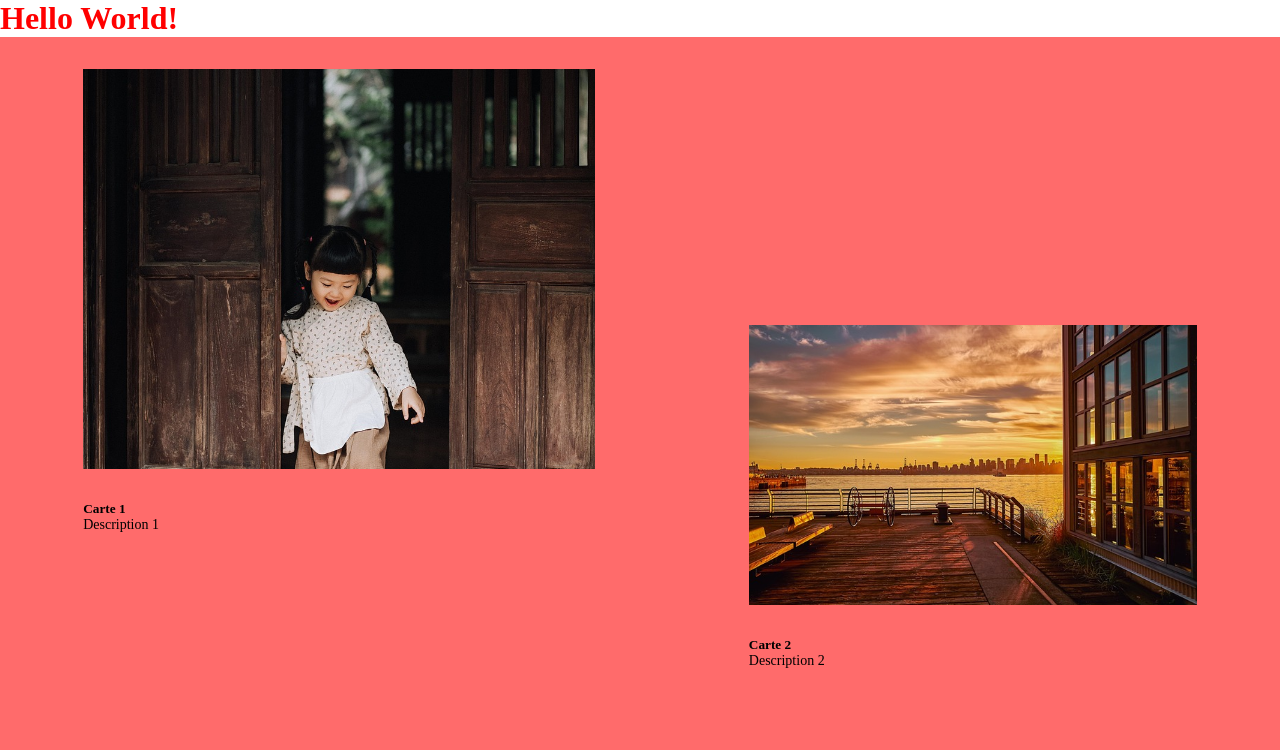
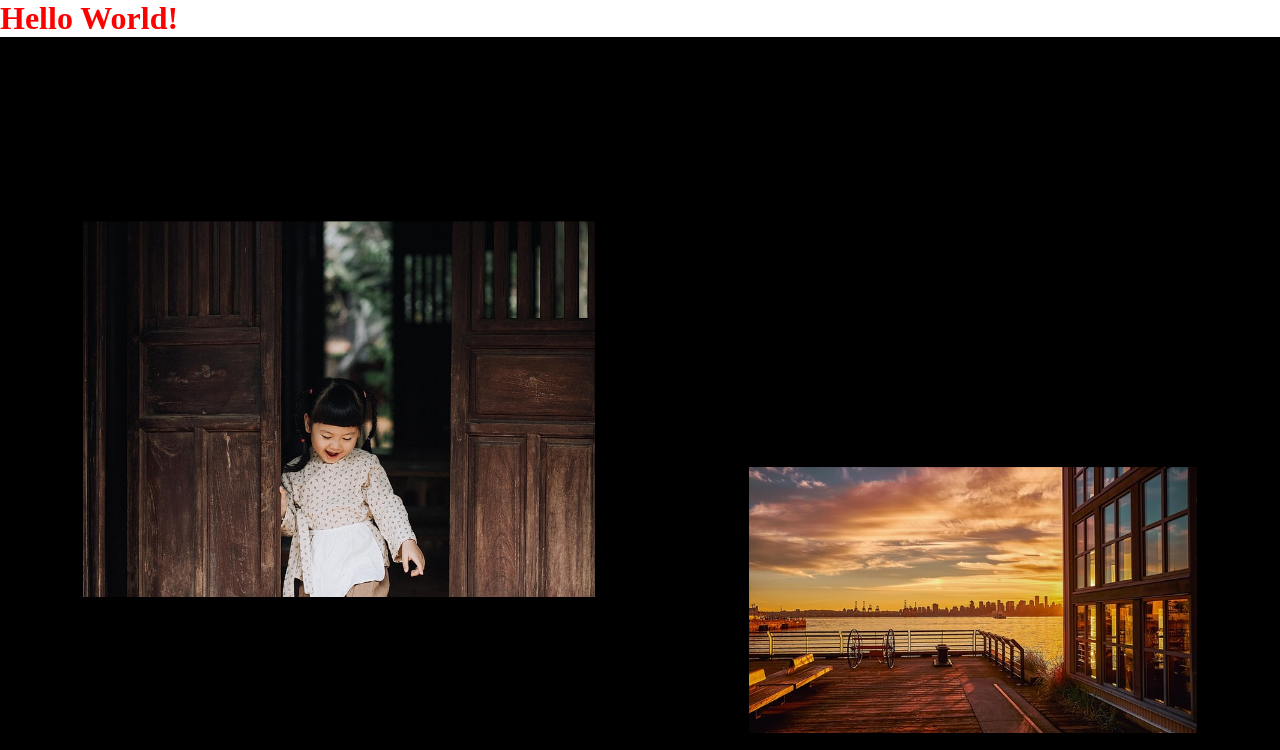
Before and after one commit to hashb-studio/hb-studio, a Next.js app: page /en in a window 1280 px wide. Shown: the top 750 px of the page. Built offline with nearby package versions, Linux system fonts and the light colour scheme.

Commit message:
cursor parallax and scale

```diff
--- a/src/components/AnimatedThumbnails/AnimatedThumbnails.module.scss
+++ b/src/components/AnimatedThumbnails/AnimatedThumbnails.module.scss
@@ -1,6 +1,6 @@
 .animated-thumbnails {
-  padding: 2rem;
-  background-color: #ff6b6b;
+  padding: 10rem 2rem;
+  background-color: black;
 
   &__grid {
     display: grid;
--- a/src/components/card/Card.tsx
+++ b/src/components/card/Card.tsx
@@ -4,6 +4,7 @@ import classNames from "classnames/bind";
 import { Orientation, useOrientation } from "@/hooks/useOrientation";
 import { useAboveTablet } from "@/hooks/useMediaQuery";
 import Cursor from "../Cursor/Cursor";
+import { useScroll, useTransform, motion } from "framer-motion";
 
 const cx = classNames.bind(styles);
 
@@ -75,40 +76,48 @@ export const Card = ({
   const containerRef = useRef<HTMLDivElement>(null);
 
   useEffect(() => {
-    const checkCursorVisibility = () => {
-      if (containerRef.current) {
-        const rect = containerRef.current.getBoundingClientRect();
-        const isInside =
-          cursorPos.x >= rect.left &&
-          cursorPos.x <= rect.right &&
-          cursorPos.y >= rect.top &&
-          cursorPos.y <= rect.bottom;
+    if (!containerRef.current) return;
 
-        setCursorVisible(isInside);
-      }
-    };
+    const handleEnter = () => setCursorVisible(true);
+    const handleLeave = () => setCursorVisible(false);
 
-    checkCursorVisibility();
-    window.addEventListener("scroll", checkCursorVisibility);
+    const el = containerRef.current;
+    el.addEventListener("mouseenter", handleEnter);
+    el.addEventListener("mouseleave", handleLeave);
 
     return () => {
-      window.removeEventListener("scroll", checkCursorVisibility);
+      el.removeEventListener("mouseenter", handleEnter);
+      el.removeEventListener("mouseleave", handleLeave);
     };
-  }, [cursorPos]);
+  }, []);
+
+  const { scrollYProgress } = useScroll({
+    target: containerRef,
+    offset: ["start end", "end start"],
+  });
+
+  const y = useTransform(scrollYProgress, [0, 1], ["-10%", "10%"]);
+  const scale = useTransform(scrollYProgress, [0, 1], [1.1, 1.0]);
 
   return (
     <div>
-      <figure
+      <motion.figure
         className={cx("card__media", {
           "card__media--hasBorderRadius": hasRadiusBorder,
         })}
         style={cardStyle}
         ref={containerRef}
-        onMouseMove={(e) => setCursorPos({ x: e.clientX, y: e.clientY })}
+        onMouseMove={(e) => {
+          const rect = containerRef.current!.getBoundingClientRect();
+          setCursorPos({ x: e.clientX - rect.left, y: e.clientY - rect.top });
+        }}
         onMouseEnter={() => setCursorVisible(true)}
         onMouseLeave={() => setCursorVisible(false)}
+        initial={{ scale: 1 }}
+        whileHover={{ scale: 0.97 }}
+        transition={{ type: "spring", stiffness: 150, damping: 20 }}
       >
-        <img
+        <motion.img
           src={imageUrl}
           alt={title || "card image"}
           style={{
@@ -116,10 +125,21 @@ export const Card = ({
             height: "100%",
             objectFit: "cover",
             borderRadius: hasRadiusBorder ? "1rem" : "0",
+            y,
           }}
+          initial={{ scale: 1 }}
+          whileHover={{ scale: 1.15 }}
+          transition={{ type: "spring", stiffness: 120, damping: 20 }}
         />
-        {cursorVisible && <Cursor position={cursorPos} />}
-      </figure>
+        <motion.div
+          initial={{ opacity: 0 }}
+          animate={{ opacity: cursorVisible ? 1 : 0 }}
+          transition={{ duration: 0.2 }}
+          style={{ position: "absolute", pointerEvents: "none" }}
+        >
+          <Cursor position={cursorPos} />
+        </motion.div>
+      </motion.figure>
 
       <div
         className={cx("content", {
```
